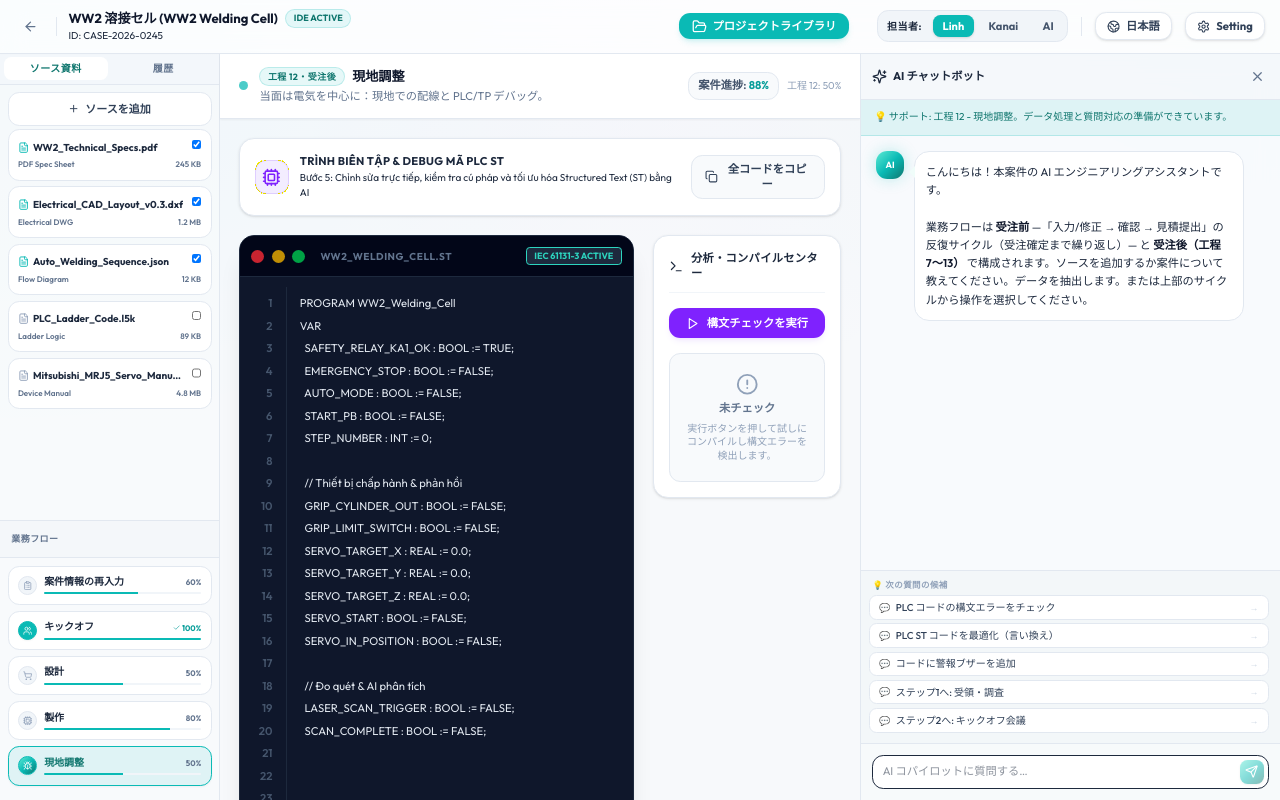
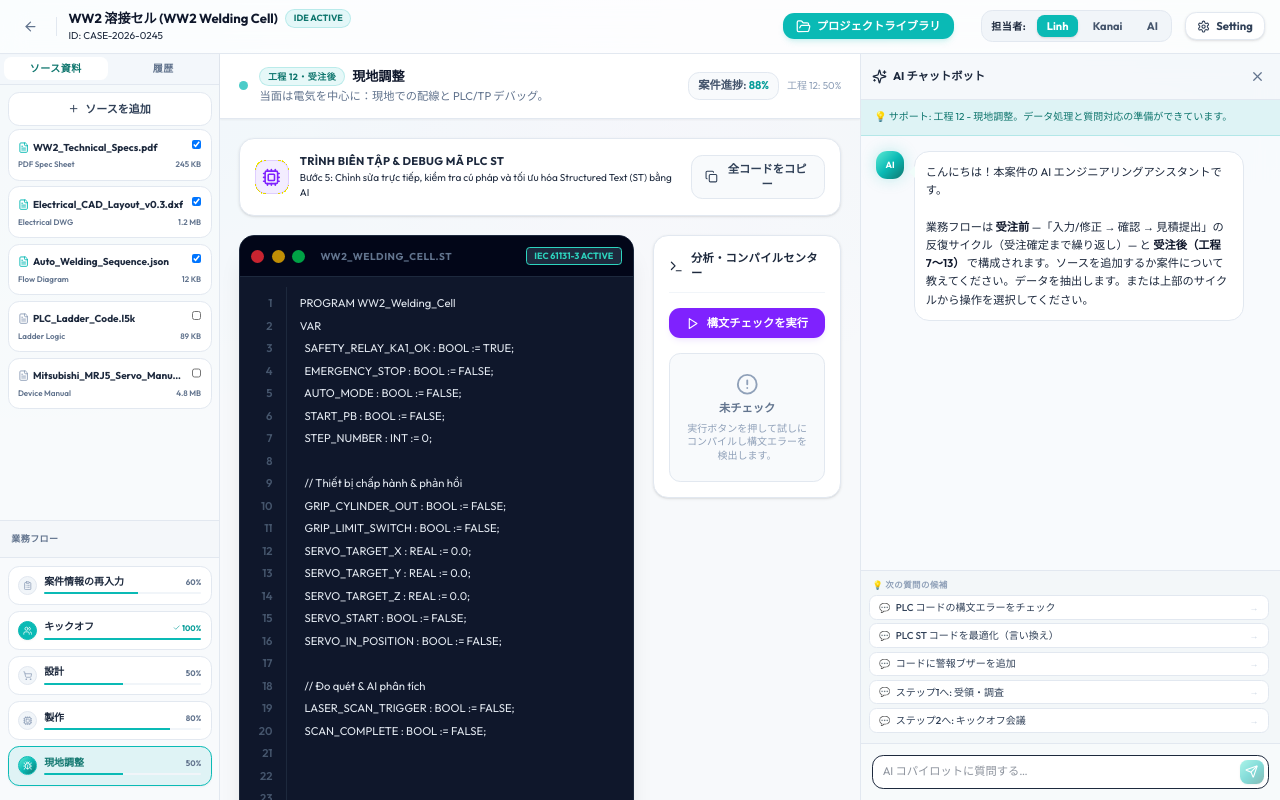
Before and after one commit to PhamTanLam/ai-plf-mockups, a React (Vite) app: page /#/workspace/CASE-2026-0245 in a window 1280 px wide. Built offline with nearby package versions, Linux system fonts and the light colour scheme.

Commit message:
feat: remove duplicate language switcher button from header

```diff
--- a/src/pages/NotebookWorkspace.tsx
+++ b/src/pages/NotebookWorkspace.tsx
@@ -12,7 +12,6 @@ import {
   FolderOpen,
   Download,
   RefreshCw,
-  Globe2,
   Check,
   CheckSquare,
   TrendingUp,
@@ -23,7 +22,6 @@ import {
   FileCheck
 } from 'lucide-react'
 import { useI18n } from '@/i18n/I18nProvider'
-import { LOCALES, LANG_META } from '@/i18n/types'
 import { tcText } from '@/i18n/chat'
 
 // Import components
@@ -1529,16 +1527,6 @@ Thành phần tham dự:
             ))}
           </div>
 
-          <div className="h-5 w-px bg-slate-200" />
-
-          <button
-            onClick={() => { const i = LOCALES.indexOf(locale); setLocale(LOCALES[(i + 1) % LOCALES.length]) }}
-            className="flex items-center gap-1.5 px-3 py-1.5 bg-white hover:bg-brand-500/5 border border-slate-200 rounded-xl text-xs font-bold text-slate-700 shadow-sm transition cursor-pointer"
-            title="Đổi ngôn ngữ / Change language"
-          >
-            <Globe2 className="w-3.5 h-3.5" />
-            <span>{LANG_META[locale].label}</span>
-          </button>
 
           <button
             onClick={() => setIsConfigOpen(true)}
```
